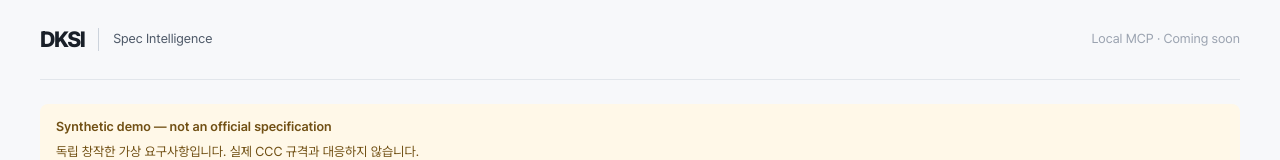
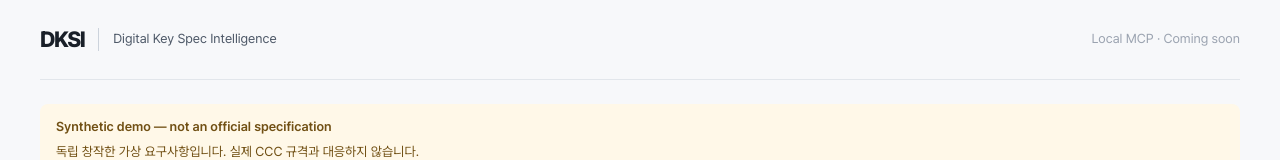
Before and after one commit to yenarue/digital-key-spec-intelligence, a Next.js app in the folder apps/web/: page / in a window 1280 px wide. Shown: the top 160 px of the page. Built offline with nearby package versions, Linux system fonts and the light colour scheme.

Commit message:
feat(web): display the full product name

```diff
--- a/apps/web/src/app/layout.tsx
+++ b/apps/web/src/app/layout.tsx
@@ -10,7 +10,7 @@ const pretendard = localFont({
   display: "swap",
 });
 export const metadata: Metadata = {
-  title: "DKSI · Spec Intelligence",
+  title: "Digital Key Spec Intelligence",
   description: "독립 창작한 가상 요구사항에서 버전과 정확한 원문 근거를 확인하는 학술 데모",
 };
 export default function Layout({ children }: { children: ReactNode }) {
--- a/apps/web/src/components/app-header.tsx
+++ b/apps/web/src/components/app-header.tsx
@@ -1,6 +1,6 @@
 export function AppHeader() {
   return <header className="app-header">
-    <div className="brand"><span className="wordmark">DKSI</span><span className="brand-description">Spec Intelligence</span></div>
+    <div className="brand"><span className="wordmark">DKSI</span><span className="brand-description">Digital Key Spec Intelligence</span></div>
     <button className="mcp-preview" type="button" disabled aria-disabled="true">Local MCP · Coming soon</button>
   </header>;
 }
```
